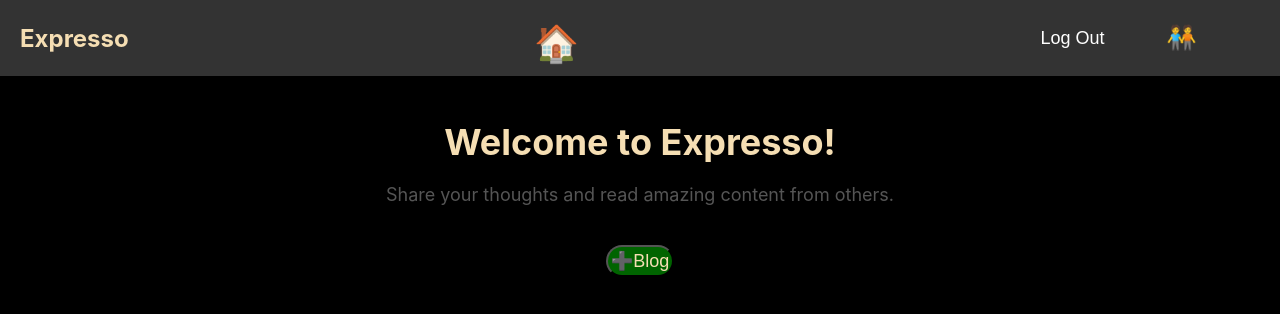
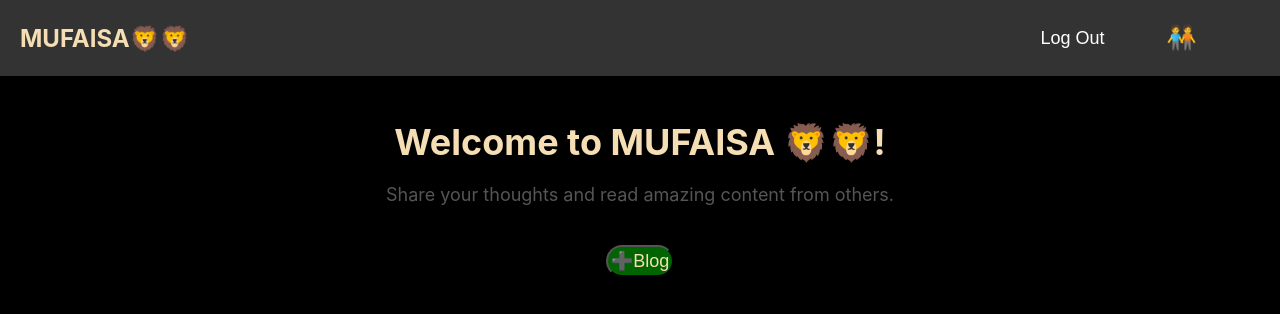
Before and after one commit to mfKamalMERN/Blogging_App_Frontend, a React (Create React App) app: page /home in a window 1280 px wide. Shown: the top 314 px of the page. Built offline with nearby package versions, Linux system fonts and the light colour scheme; no server answers.

Commit message:
brand name changed and home icon removed from navbar.

```diff
--- a/src/Component/Navbar.jsx
+++ b/src/Component/Navbar.jsx
@@ -21,7 +21,7 @@ const Navbar = ({ toggleForm, isLogin }) => {
         <nav className={styles.navbar}>
             <div className={styles.navContainer}>
                 <div onClick={() => nav('/home')} className={styles.brand}>{Localization.navbar.brand}</div>
-                {!isLogin && <div onClick={() => nav('/home')} className={styles.brand}><h1>🏠</h1></div>}
+                {/* {!isLogin && <div onClick={() => nav('/home')} className={styles.brand}><h1>🏠</h1></div>} */}
                 {
                     isLogin ?
                         <div className={styles.navButtons}>
--- a/src/Pages/Home.jsx
+++ b/src/Pages/Home.jsx
@@ -64,7 +64,7 @@ const Home = () => {
             <Navbar isLogin={false} />
 
             <div className={styles.container}>
-                <h1 style={{ color: "wheat" }}>Welcome to Expresso!</h1>
+                <h1 style={{ color: "wheat" }}>Welcome to MUFAISA 🦁🦁!</h1>
                 <p>Share your thoughts and read amazing content from others.</p>
 
                 <div className={styles.Button} style={{ marginBottom: "50px" }}>
--- a/src/Resources/Localization.json
+++ b/src/Resources/Localization.json
@@ -1,6 +1,6 @@
 {
     "navbar": {
-        "brand": "Expresso",
+        "brand": "MUFAISA🦁🦁",
         "login": "Login",
         "signup": "Signup",
         "logout": "Logout",
--- a/src/Styles/BlogCard.module.css
+++ b/src/Styles/BlogCard.module.css
@@ -6,6 +6,7 @@
   background-color: darkslategray;
   color: wheat;
   min-width: 30%;
+  max-width: 50%;
 }
 
 .header {
@@ -81,7 +82,7 @@
 }
 
 .blogContent {
-  max-width: 500px;
+  max-width: 100%;
   color: white;
 }
 
@@ -101,7 +102,7 @@
   }
 
   .blogContent {
-    max-width: 500px;
+    width: 100%;
     color: white;
     font-size: small;
   }
```
